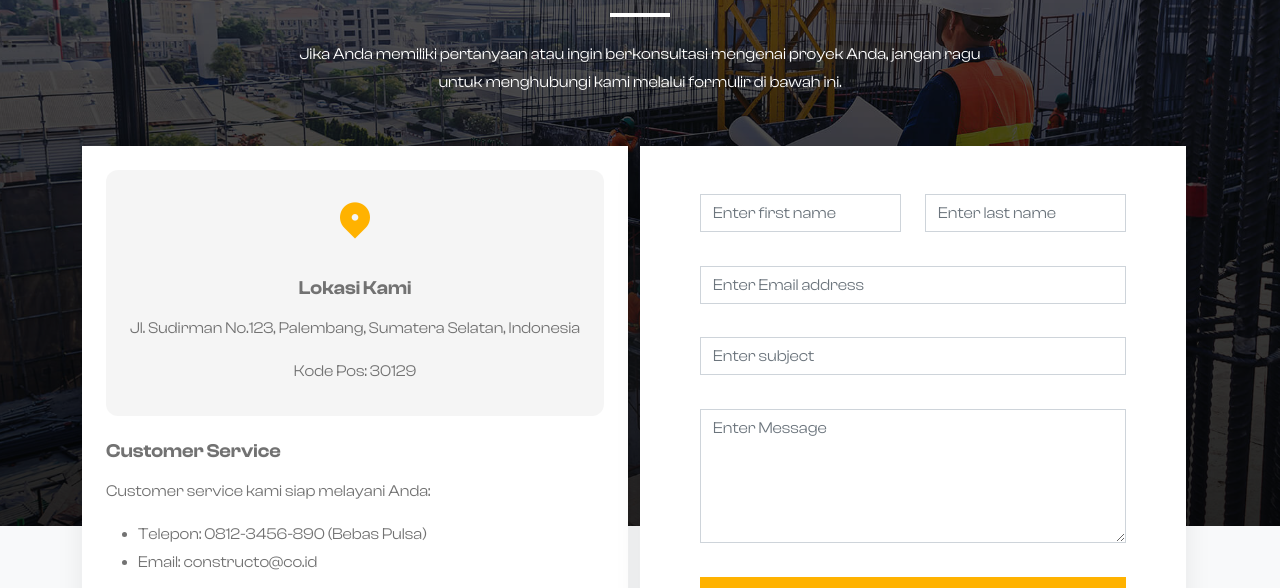
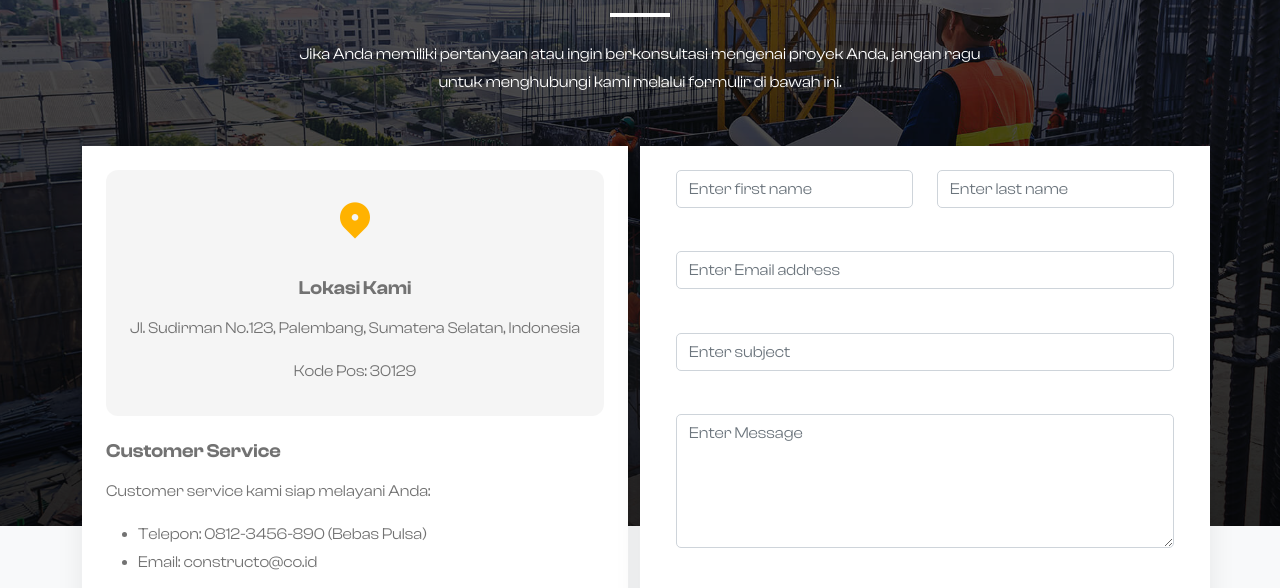
Before and after one commit to mtdwijaya/CONSTRUCTO, a plain HTML site: page index.html in a window 1280 px wide. Shown: the part 4003-4591 px from the top of the page. Drawn offline with nearby package versions, Linux system fonts and the light colour scheme.

Commit message:
update responsivitas

```diff
--- a/assets/css/style.css
+++ b/assets/css/style.css
@@ -414,7 +414,7 @@ background-color: #f5f5f5;
 }
 
 #contact .form-control {
-    border-radius: 0;
+    border-radius: 5px;
 }
 
 #contact .form-control:focus {
--- a/index.html
+++ b/index.html
@@ -19,7 +19,7 @@
         <a class="navbar-brand" href="#">
             <img src="./assets/images/constructo_logo 1.png" style="width: 9%;" alt="">
         </a>
-            <button class="navbar-toggler" type="button" data-bs-toggle="collapse" data-bs-target="#navbarNav"
+        <button class="navbar-toggler bg-light ms-auto" type="button" data-bs-toggle="collapse" data-bs-target="#navbarNav"
             aria-controls="navbarNav" aria-expanded="false" aria-label="Toggle navigation">
             <span class="navbar-toggler-icon"></span>
         </button>
@@ -41,10 +41,10 @@
                     <a class="nav-link" href="#contact">Contact</a>
                 </li>
             </ul>
-
         </div>
     </div>
 </nav>
+
 
     <!-- HERO -->
     <section id="hero" class="min-vh-100 d-flex align-items-center text-center">
@@ -231,10 +231,10 @@
             </div>
         </div>
 
-        <div class="row" data-aos="fade-down" data-aos-delay="250">
+        <div class="row gy-4" data-aos="fade-down" data-aos-delay="250">
             <!-- Contact Info -->
-            <div class="col-lg-6 d-flex align-items-stretch">
-                <div class="p-4 bg-white theme-shadow w-100">
+            <div class="col-lg-6 col-md-12">
+                <div class="p-4 bg-white theme-shadow h-100">
                     <div class="constructo-hours mb-4">
                         <div class="text-center mb-4">
                             <i class="ri-map-pin-2-fill map-icons"></i>
@@ -266,7 +266,7 @@
 
             <!-- Contact Form -->
             <div class="col-lg-6 d-flex align-items-stretch">
-                <form action="#" class="row p-lg-5 p-4 bg-white theme-shadow w-100">
+                <form action="#" class="row p-4 bg-white theme-shadow">
                     <div class="form-group col-lg-6">
                         <input type="text" class="form-control" placeholder="Enter first name">
                     </div>
```
Lines whose indentation alone changed are shown as unchanged.
